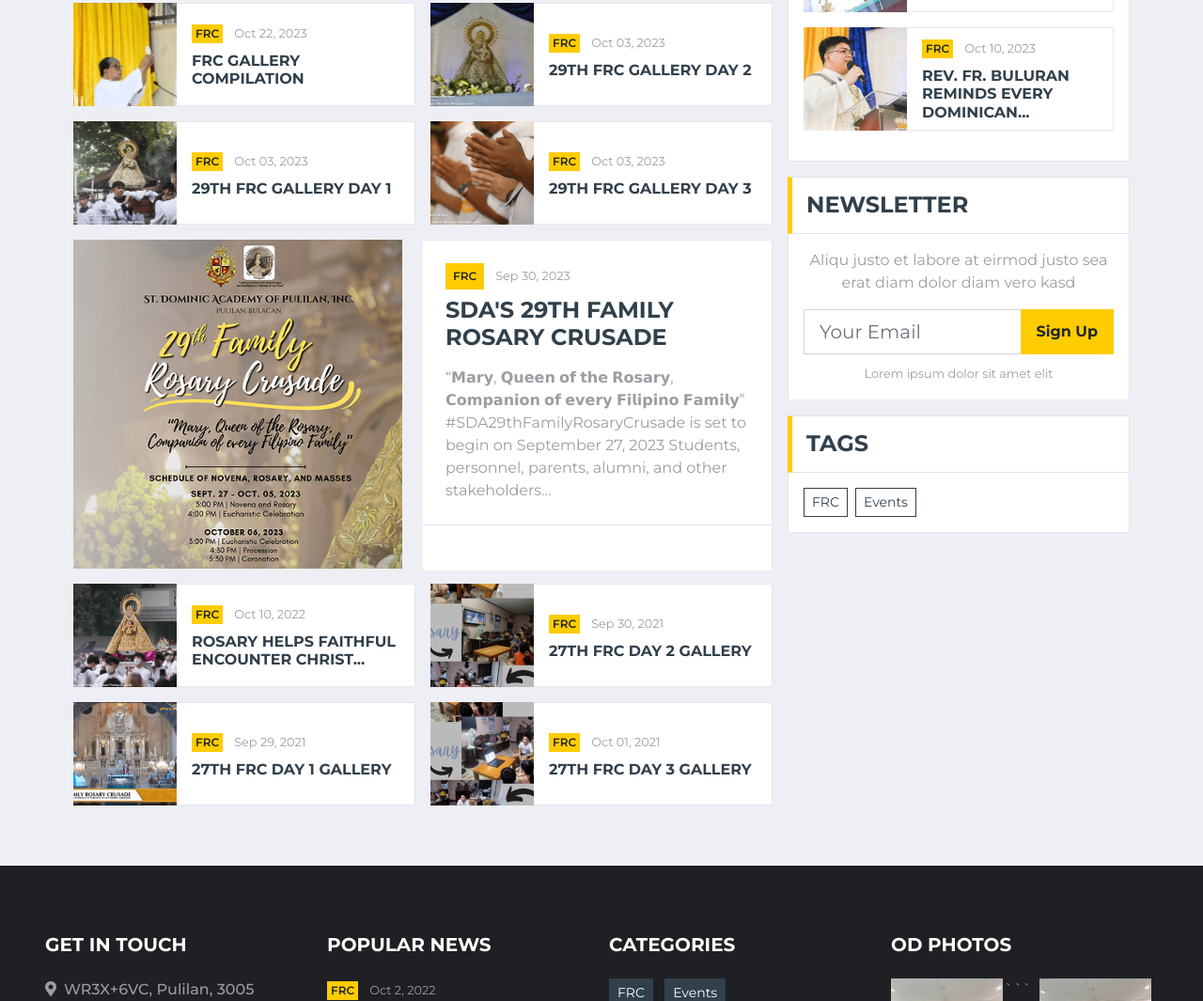
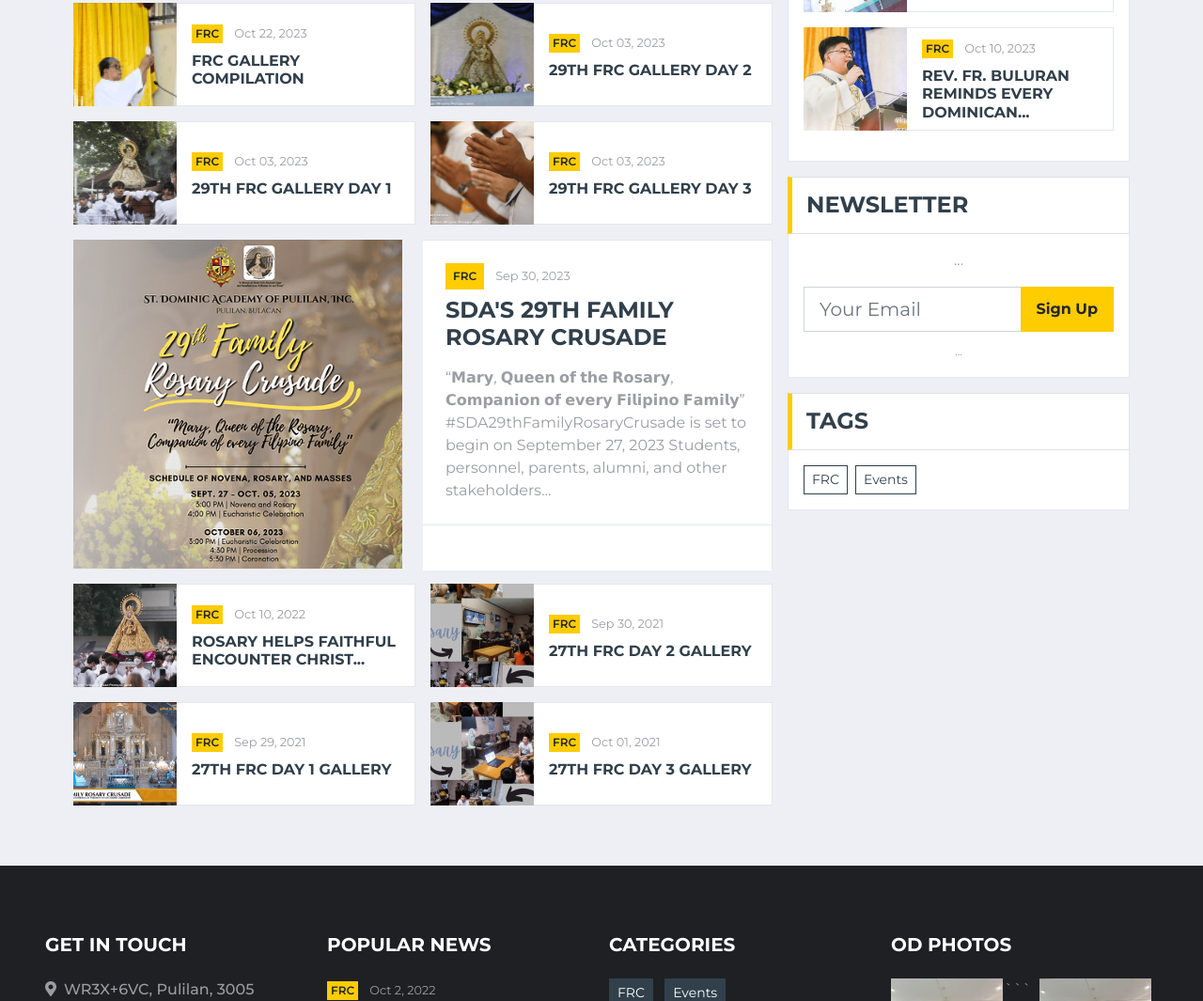
Before and after one commit to Gab-lutang/Onward_Dominicans, a plain HTML site: page index.html in a window 1280 px wide. Shown: the part 2737-3802 px from the top of the page at 94% size. Drawn offline with nearby package versions, Linux system fonts and the light colour scheme.

Commit message:
Update index.html

```diff
--- a/index.html
+++ b/index.html
@@ -642,14 +642,14 @@
                             <h4 class="m-0 text-uppercase font-weight-bold">Newsletter</h4>
                         </div>
                         <div class="bg-white text-center border border-top-0 p-3">
-                            <p>Aliqu justo et labore at eirmod justo sea erat diam dolor diam vero kasd</p>
+                            <p>...</p>
                             <div class="input-group mb-2" style="width: 100%;">
                                 <input type="text" class="form-control form-control-lg" placeholder="Your Email">
                                 <div class="input-group-append">
                                     <button class="btn btn-primary font-weight-bold px-3">Sign Up</button>
                                 </div>
                             </div>
-                            <small>Lorem ipsum dolor sit amet elit</small>
+                            <small>...</small>
                         </div>
                     </div>
                     <!-- Newsletter End -->
```
